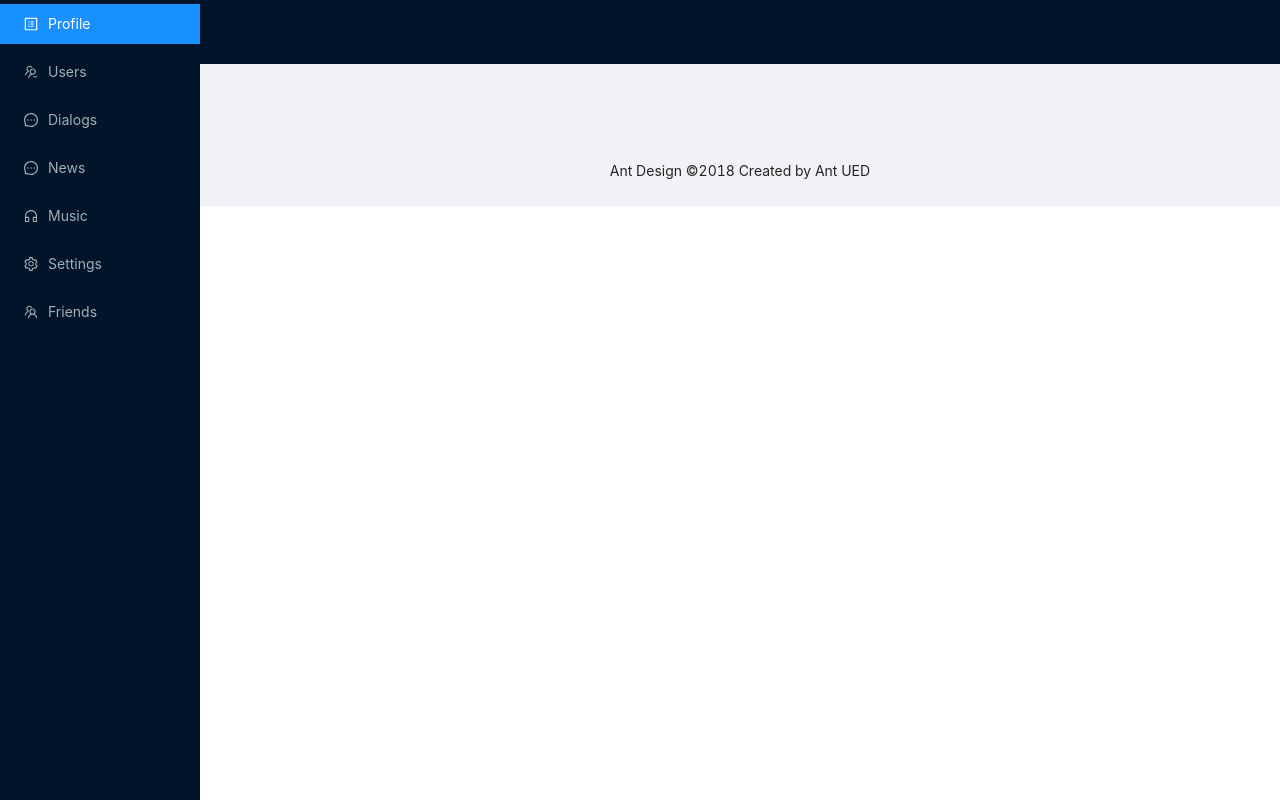
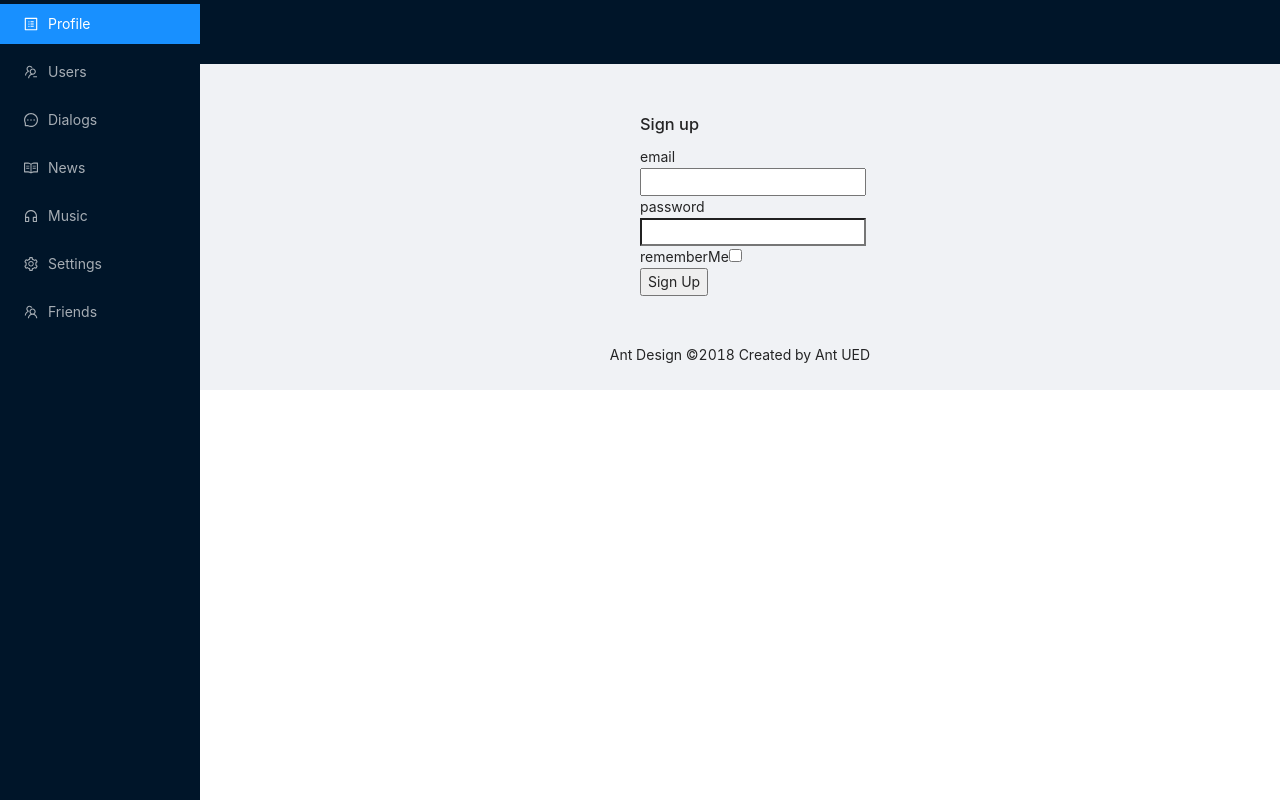
Before and after one commit to DK-AC/social-network-ts, a React (Create React App) app: page /#/login in a window 1280 px wide. Built offline with nearby package versions, Linux system fonts and the light colour scheme; no server answers.

Commit message:
navigate to path page

```diff
--- a/src/ui/App/App.tsx
+++ b/src/ui/App/App.tsx
@@ -6,14 +6,15 @@ import {
     CustomerServiceOutlined,
     MessageOutlined,
     ProfileOutlined,
+    ReadOutlined,
     SettingOutlined,
     TeamOutlined,
     UsergroupDeleteOutlined,
 } from '@ant-design/icons'
 
-import {PATH} from '../Routing/Routing'
+import {useAppSelector} from '../../redux/store'
+import {PATH, Routing} from '../Routing/Routing'
 import {authMe} from '../../redux/reducers/authReducer'
-import {useAppSelector} from '../../redux/store'
 
 import './App.css'
 
@@ -33,36 +34,43 @@ export const App: React.FC = () => {
             key: '1',
             label: 'Profile',
             icon: <ProfileOutlined/>,
+            onClick: () => navigate(PATH.PROFILE_PAGE),
         },
         {
             key: '2',
             label: 'Users',
             icon: <UsergroupDeleteOutlined/>,
+            onClick: () => navigate(PATH.USERS_PAGE),
         },
         {
             key: '3',
             label: 'Dialogs',
             icon: <MessageOutlined/>,
+            onClick: () => navigate(PATH.DIALOGS_PAGE),
         },
         {
             key: '4',
             label: 'News',
-            icon: <MessageOutlined/>,
+            icon: <ReadOutlined/>,
+            onClick: () => navigate(PATH.NEWS_PAGE),
         },
         {
             key: '5',
             label: 'Music',
             icon: <CustomerServiceOutlined/>,
+            onClick: () => navigate(PATH.MUSIC_PAGE),
         },
         {
             key: '6',
             label: 'Settings',
             icon: <SettingOutlined/>,
+            onClick: () => navigate(PATH.SETTINGS_PAGE),
         },
         {
             key: '7',
             label: 'Friends',
             icon: <TeamOutlined/>,
+            onClick: () => navigate(PATH.FRIENDS_PAGE),
         },
     ]
 
@@ -94,10 +102,10 @@ export const App: React.FC = () => {
                 <Menu theme="dark" mode="inline" defaultSelectedKeys={['1']} items={items}/>
             </Sider>
             <Layout className="site-layout" style={{marginLeft: 200}}>
-                {/*<Header/>*/}
                 <Header className="site-layout-background" style={{padding: 0}}/>
                 <Content style={{margin: '24px 16px 0', overflow: 'initial'}}>
-                    <div className="site-layout-background" style={{padding: 24, textAlign: 'center'}}>
+                    <div className="site-layout-background" style={{padding: 24}}>
+                        <Routing/>
                     </div>
                 </Content>
                 <Footer style={{textAlign: 'center'}}>Ant Design ©2018 Created by Ant UED</Footer>
```
Also changed, not shown: 1 other file (tests, documents, lock files or other folders).
